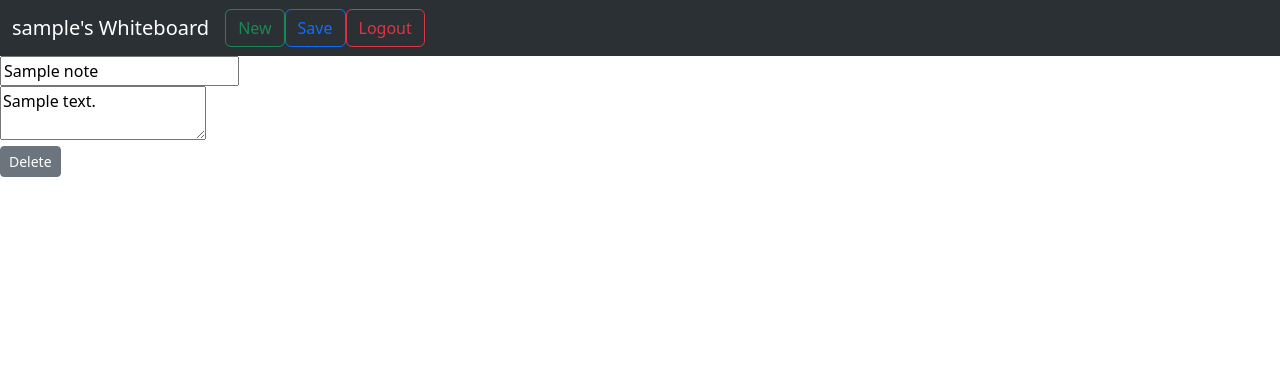
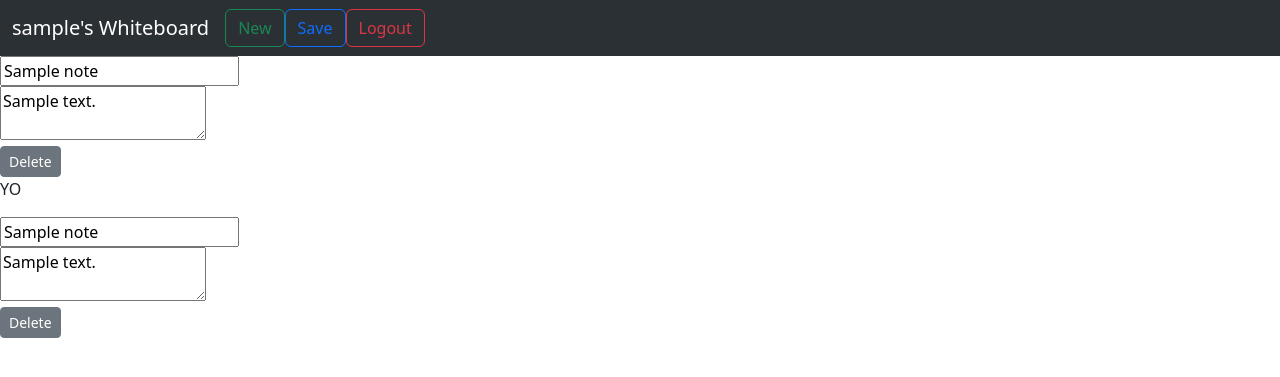
Before and after one commit to ndrygas/whiteboard-project, a Flask app: template templates/note.html in a window 1280 px wide. Shown: the top 377 px of the page. Run offline with Flask 2, Linux system fonts and the light colour scheme; tables that the repository leaves empty hold one stand-in row (values such as "Sample post"); the template is opened without the code that fills it: values that come from a table or form of the project are taken from there, most other values are stand-ins (such as "Sample title", 1, 10 or a date in 2020).

Commit message:
editing note.html and share route in server.py

```diff
--- a/server.py
+++ b/server.py
@@ -87,8 +87,9 @@ def user_home(username):
         username = session["username"]
         user = crud.get_user_by_name(username)
         notes = crud.get_notes_by_user_id(user.user_id)
+        shared = crud.get_shared_notes_by_user_id(user.user_id)
 
-        return render_template('note.html', user=user, notes=notes)
+        return render_template('note.html', user=user, notes=notes, shared=shared)
 
     except:
         flash(f"You must be logged in to view your whiteboard.")
@@ -139,6 +140,14 @@ def delete_note():
     return {"status": f"Note Deleted"}
 
 
+@app.route("/share-note", methods=["POST"])
+def share_note():
+    """Share a note with another user."""
+
+    note_id = request.json.get("id")
+    note = crud
+
+
 if __name__ == "__main__":
     connect_to_db(app)
     app.run(host="0.0.0.0", debug=True)
--- a/templates/note.html
+++ b/templates/note.html
@@ -29,7 +29,8 @@
     </div>
   </div>
 </nav>
-  <div id="note-forms">
+
+<div id="note-forms">
   {% for note in notes %}
     <form id="{{note.note_id}}" method="post">
 
@@ -47,10 +48,36 @@
       </div>
 
     </form>
+  {% endfor %}
+
+
+  <p>YO</p>
+
+
+    {% for note in shared %}
+      {% if note.note_id not in notes %}
+        <form id="{{note.note_id}}" method="post">
+
+          <div class="note-group">
+              <input type="text" name="title" id="n-title{{note.note_id}}" value="{{note.title}}">
+          </div>
+
+          <div class="note-group">
+            <textarea type="text" name="body" id="n-body{{note.note_id}}">{{note.body}}</textarea>
+          </div>
+
+          <div class="note-group">
+            <!-- <button id="save-note{{note.note_id}}" type="button" class="btn btn-primary btn-sm">Save</button> -->
+            <button id="delete-note{{note.note_id}}" type="button" class="btn btn-secondary btn-sm">Delete</button>
+          </div>
+
+        </form>
+        {% endif %}
     {% endfor %}
-  </div>
-  </p>
-</form>
+</div>
+  <!-- </div>
+  </p> -->
+<!-- </form> -->
 
 <script src="/static/whiteboard.js"></script>
 
```
Also changed, not shown: crud.py (+14 -3 lines).
